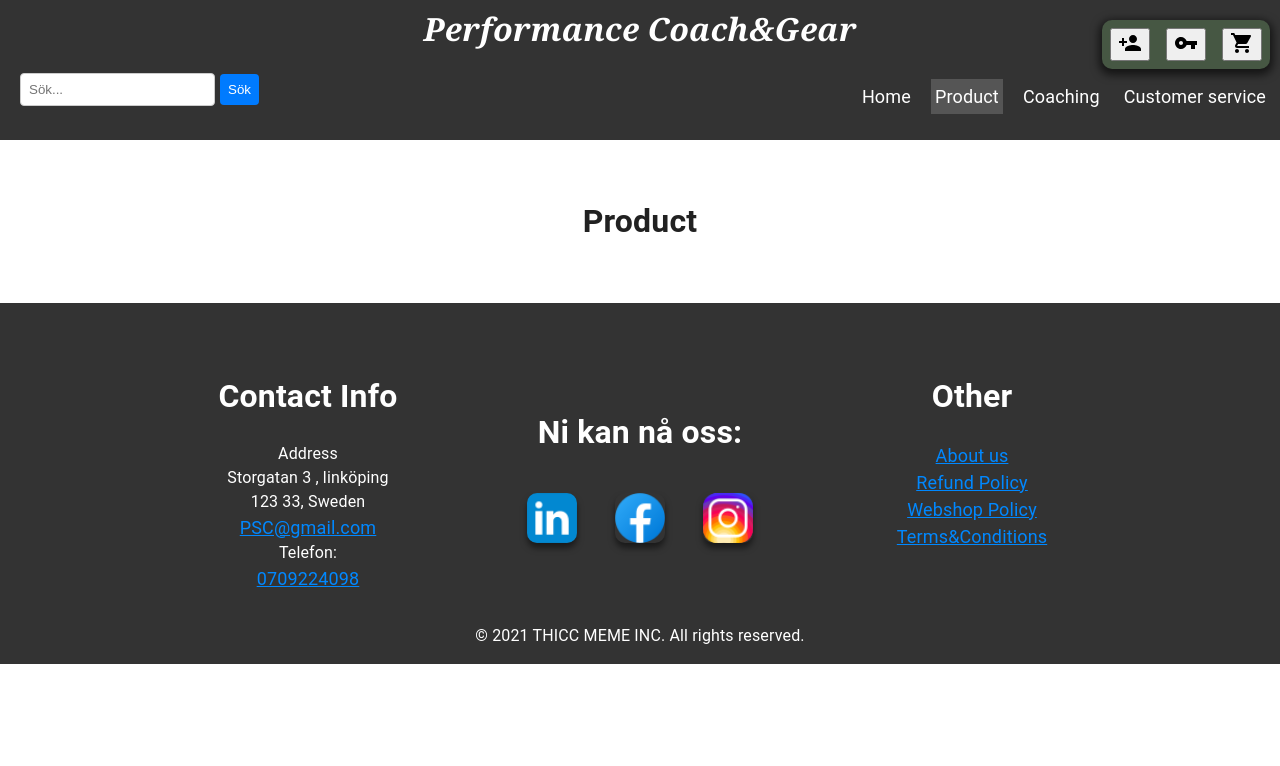
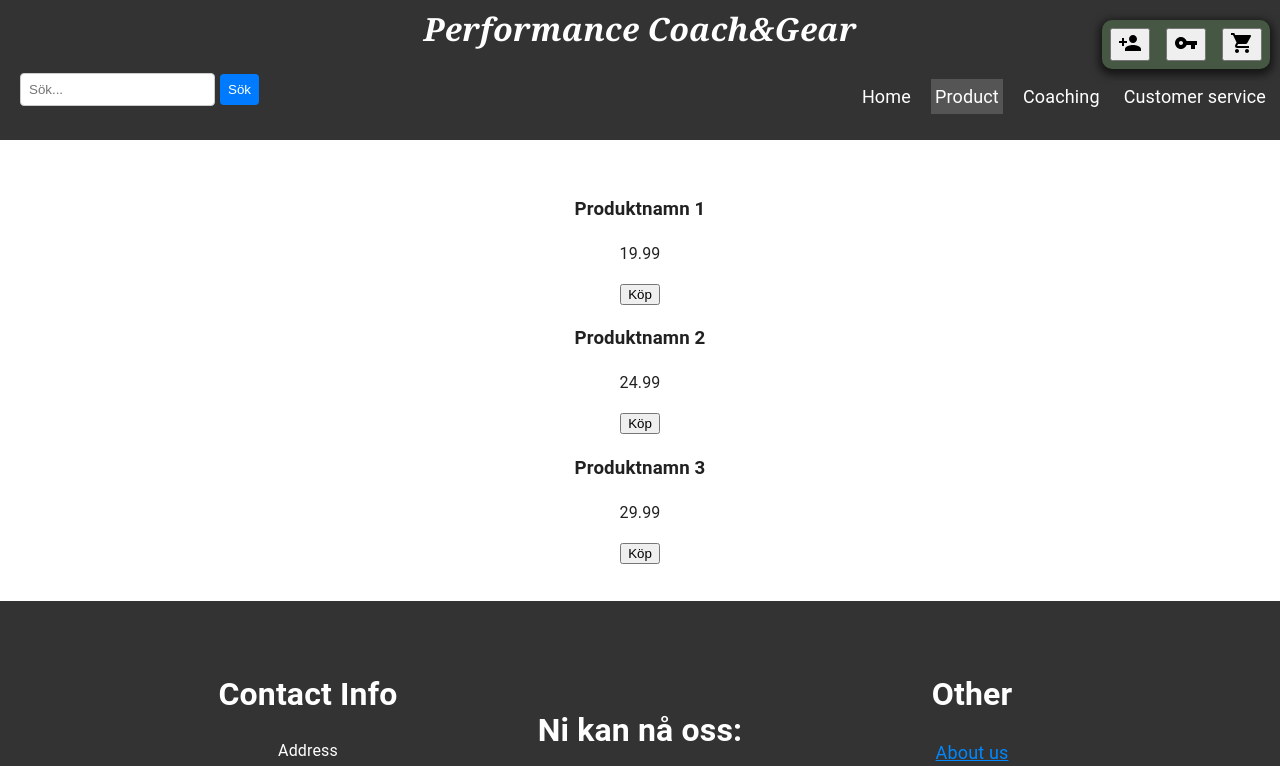
Before and after one commit to Delzarkafashi/pcghemsida, a React (Create React App) app: page /product in a window 1280 px wide. Shown: the top 766 px of the page. Built offline with nearby package versions, Linux system fonts and the light colour scheme.

Commit message:
börjat och fixa med product/korg men är inte klart

```diff
--- /dev/null
+++ b/src/components/CartContext.js
@@ -0,0 +1,48 @@
+import React, { createContext, useContext, useState } from 'react';
+
+const CartContext = createContext();
+
+const CartProvider = ({ children }) => {
+  const [cartItems, setCartItems] = useState([]);
+
+  const addToCart = (product) => {
+    const existingItemIndex = cartItems.findIndex((item) => item.name === product.name);
+
+    if (existingItemIndex !== -1) {
+      // Produkten finns redan i korgen, öka antalet
+      const updatedCartItems = [...cartItems];
+      updatedCartItems[existingItemIndex].quantity += 1;
+      setCartItems(updatedCartItems);
+    } else {
+      // Produkten finns inte i korgen, lägg till med antal 1
+      setCartItems((prevCartItems) => [...prevCartItems, { ...product, quantity: 1 }]);
+    }
+  };
+
+  const removeFromCart = (productName) => {
+    setCartItems((prevCartItems) =>
+      prevCartItems.map((item) =>
+        item.name === productName
+          ? { ...item, quantity: Math.max(item.quantity - 1, 0) } // Minska kvantiteten, men inte under 0
+          : item
+      )
+    );
+  };
+
+
+  return (
+    <CartContext.Provider value={{ cartItems, addToCart, removeFromCart }}>
+      {children}
+    </CartContext.Provider>
+  );
+};
+
+const useCart = () => {
+  const context = useContext(CartContext);
+  if (!context) {
+    throw new Error('useCart must be used within a CartProvider');
+  }
+  return context;
+};
+
+export { CartProvider, useCart };
--- a/src/components/header/Korg.js
+++ b/src/components/header/Korg.js
@@ -1,19 +1,29 @@
+import React from 'react';
+import { useCart } from '../CartContext';
 
-import React from 'react';
+const Korg = () => {
+  const { cartItems, addToCart, removeFromCart } = useCart();
 
- const Korg = () => {
-   return (
+  const handleIncrease = (item) => {
+    addToCart(item);
+  };
+
+  const handleDecrease = (item) => {
+    removeFromCart(item.name);
+  };
+
+  return (
     <div>
-     <h3>Brazilian Jiu-Jitsu (BJJ)</h3>
-      <p>
-        Brazilian Jiu-Jitsu (BJJ) är en kampsport och självförsvarskonst som fokuserar på markkamp
-        och subduering av motståndaren genom grepp och svep. Målet är att använda teknik och smidighet
-         för att övervinna fysisk styrka. BJJ utvecklades från judo och betonar markkontroll,
-         positionering och submission-tekniker som lås och strypningar. Utövare, kända som
-        "praktikanter" eller "grapplers", tävlar genom att försöka få sin motståndare att ge upp
-        genom att använda olika tekniker. BJJ är inte bara en sport utan också en disciplin som
-         främjar fysisk och mental utveckling samt självförtroende.
-      </p>
+      <h2>Din Korg</h2>
+      <ul>
+        {cartItems.map((item, index) => (
+          <li key={index}>
+            {item.name} - Antal: {item.quantity}{' '}
+            <button onClick={() => handleIncrease(item)}>+</button>
+            <button onClick={() => handleDecrease(item)}>-</button>
+          </li>
+        ))}
+      </ul>
     </div>
   );
 };
--- a/src/pages/Product.js
+++ b/src/pages/Product.js
@@ -1,3 +1,44 @@
-export default function product() {
-    return <h1>Product</h1>
-}
+import React from 'react';
+import { useCart } from '../components/CartContext';
+
+// Exportera produktdatan
+const productData = [
+  {
+    name: 'Produktnamn 1',
+    price: 19.99,
+    // andra produktattribut...
+  },
+  {
+    name: 'Produktnamn 2',
+    price: 24.99,
+    // andra produktattribut...
+  },
+  {
+    name: 'Produktnamn 3',
+    price: 29.99,
+    // andra produktattribut...
+  },
+];
+
+const Products = () => {
+  const { addToCart } = useCart();
+
+  const handleBuyClick = (product) => {
+    // Lägg till i korgen
+    addToCart(product);
+  };
+
+  return (
+    <div>
+      {productData.map((product, index) => (
+        <div key={index}>
+          <h3>{product.name}</h3>
+          <p>{product.price}</p>
+          <button onClick={() => handleBuyClick(product)}>Köp</button>
+        </div>
+      ))}
+    </div>
+  );
+};
+
+export default Products;
```
Also changed, not shown: src/App.js (+15 -14 lines).
